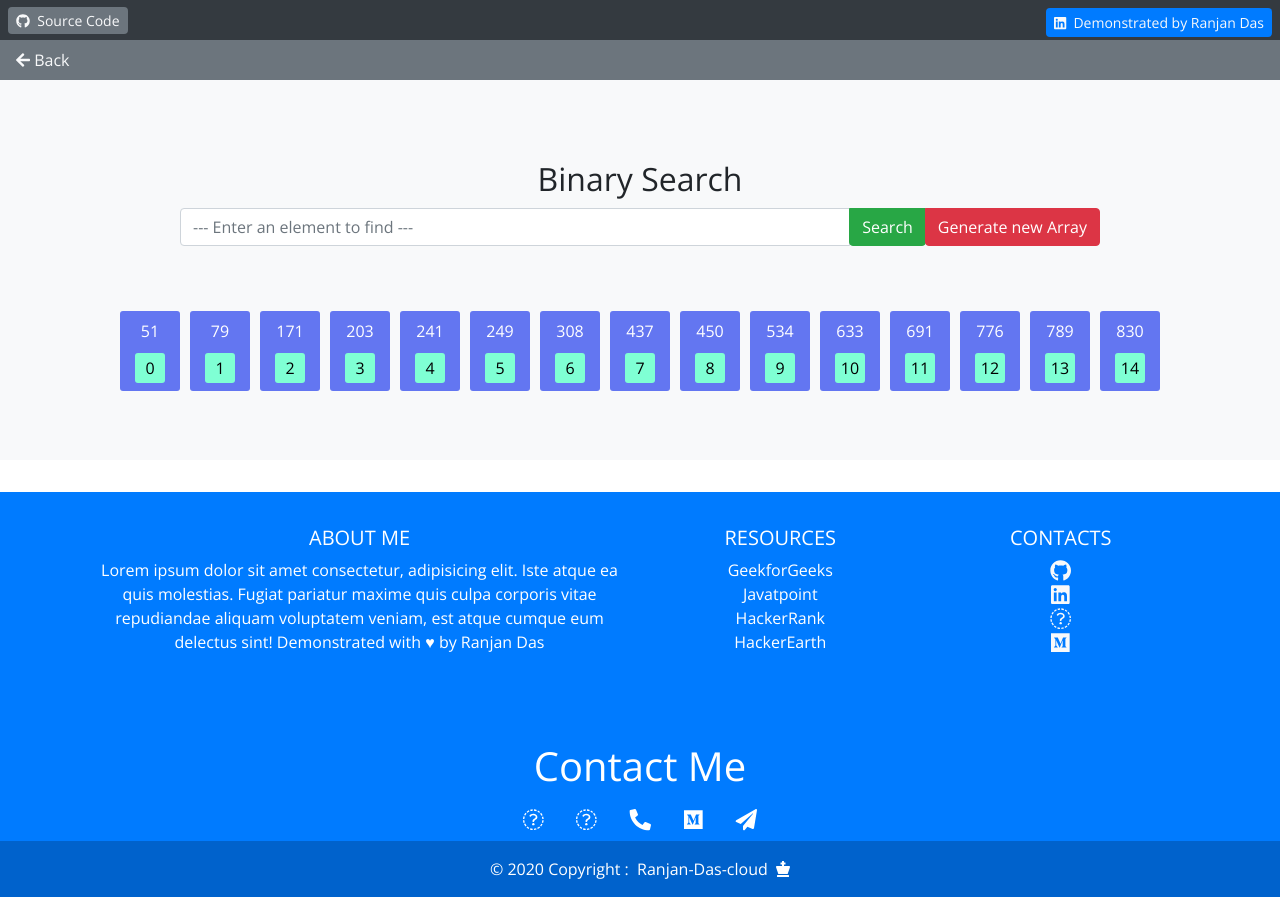
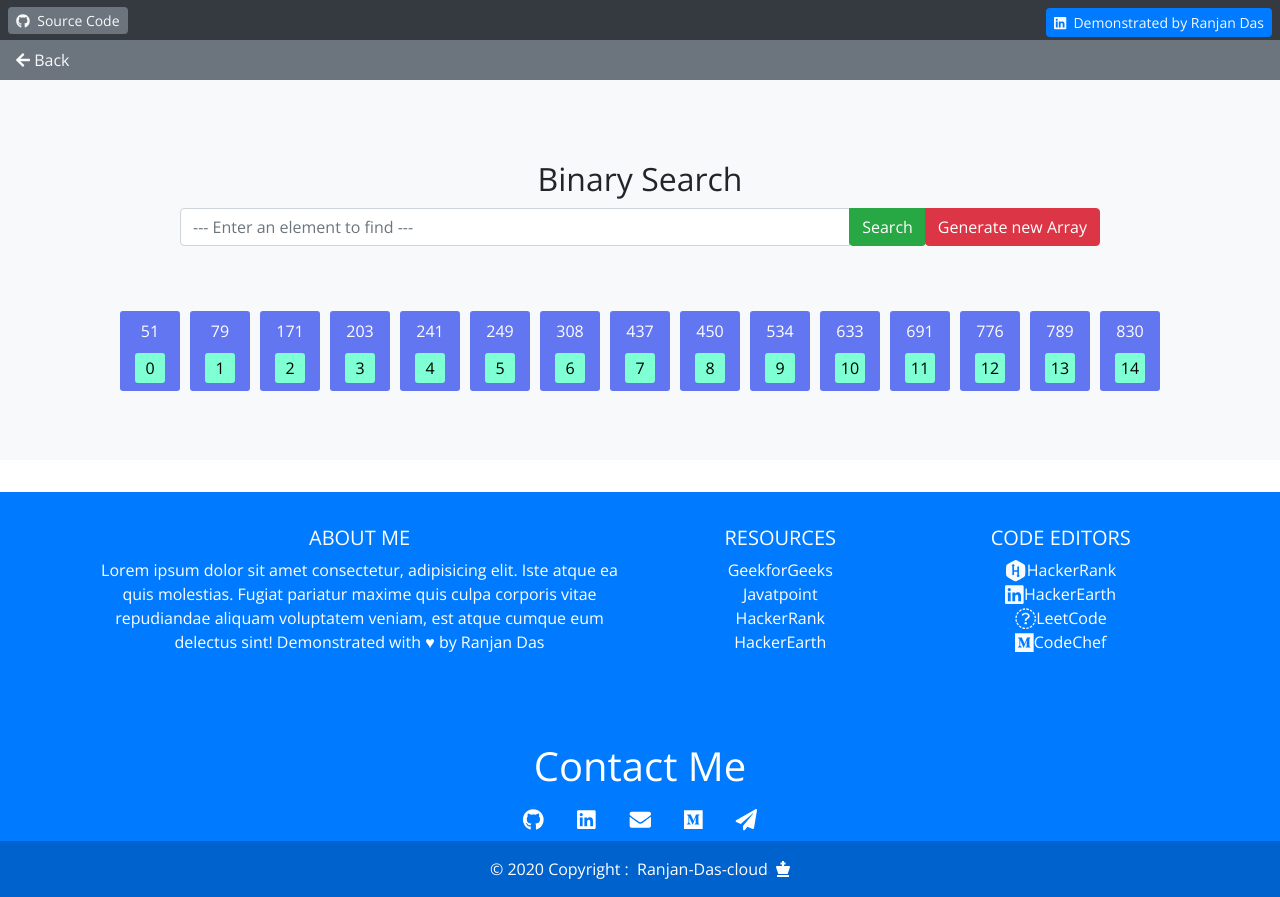
Before and after one commit to Ranjan-Das-cloud/dsa-visualization-using-react, a React (Create React App) app: page /#/binary-search in a window 1280 px wide. Built offline with nearby package versions, Linux system fonts and the light colour scheme.

Commit message:
Updated Footer component of React App

```diff
--- a/src/sortingAlgorithms/components/subComponents/Footer/index.js
+++ b/src/sortingAlgorithms/components/subComponents/Footer/index.js
@@ -1,8 +1,6 @@
 import React from 'react';
 
 //  import { MDBCol, MDBContainer, MDBRow, MDBFooter } from "mdbreact";
-
-import './node_modules/@'
 
 
 const Footer = () => {
@@ -54,20 +52,20 @@ const Footer = () => {
           </div>
 
           <div class="col-lg-3 col-md-6 mb-4 mb-md-0">
-            <h5 class="text-uppercase">Contacts</h5>
+            <h5 class="text-uppercase">Code Editors</h5>
 
             <ul class="list-unstyled mb-0">
               <li>
-                <a href="https://github.com/Ranjan-Das-cloud" target="_blank" rel="noopener noreferrer" class="text-white"><i className="fab text-light hover-me  fa-lg fa-github"></i></a>
+                <a href="https://www.hackerrank.com" target="_blank" rel="noopener noreferrer" class="text-white"><i className="fab text-light hover-me  fa-lg fa-hackerrank"></i>HackerRank</a>
               </li>
               <li>
-                <a href="https://linkedin.com/" target="_blank" rel="noopener noreferrer" class="text-white"><i className="fab text-light fa-lg fa-linkedin"></i></a>
+                <a href="https://www.hackerearth.com" target="_blank" rel="noopener noreferrer" class="text-white"><i className="fab text-light fa-lg fa-linkedin"></i>HackerEarth</a>
               </li>
               <li>
-                <a href="https://gmail.com/" target="_blank" rel="noopener noreferrer" class="text-white"><i className="fab text-light fa-lg fa-paper-plane"></i></a>
+                <a href="https://www.leetcode.com" target="_blank" rel="noopener noreferrer" class="text-white"><i className="fab text-light fa-lg fa-paper-plane"></i>LeetCode</a>
               </li>
               <li>
-                <a href="https://www.medium.com/@ranjan.das" target="_blank" rel="noopener noreferrer" class="text-white"><i className="fab text-light fa-lg fa-medium"></i></a>
+                <a href="https://www.codechef.com" target="_blank" rel="noopener noreferrer" class="text-white"><i className="fab text-light fa-lg fa-medium"></i>CodeChef</a>
               </li>
             </ul>
           </div>
@@ -90,8 +88,7 @@ const Footer = () => {
                 <div>
                   <span class="icon is-large">
                     <span class="fa-stack fa-lg">
-                      <i class="fas fa-github
-                            fa-stack-1x"></i>
+                      <a href="https://github.com/Ranjan-Das-cloud" target="_blank" rel="noopener noreferrer" class="text-white"><i class="fab fa-github fa-stack-1x"></i></a>
 
                     </span>
                   </span>
@@ -99,31 +96,28 @@ const Footer = () => {
                   <span class="icon is-large">
                     <span class="fa-stack fa-lg">
 
-                      <i class="fas fa-linkedin
-                        fa-stack-1x has-text-white"></i>
+                      <a href="https://linkedin.com/" target="_blank" rel="noopener noreferrer" class="text-white"><i class="fab fa-linkedin fa-stack-1x has-text-white"></i></a>
                     </span>
                   </span>
 
                   <span class="icon is-large">
                     <span class="fa-stack fa-lg">
 
-                      <a href="www.google.com" target="_blank" rel="noopener noreferrer" class="text-white"><i class="fas fa-phone-alt fa-stack-1x has-text-white"></i></a>
+                      <a href="https://gmail.com/" target="_blank" rel="noopener noreferrer" class="text-white"><i class="fas fa-envelope fa-stack-1x has-text-white"></i></a>
                     </span>
                   </span>
 
                   <span class="icon is-large">
                     <span class="fa-stack fa-lg">
 
-                      <i class="fab fa-medium
-                        fa-stack-1x has-text-white"></i>
+                      <a href="https://www.medium.com/@ranjan.das" target="_blank" rel="noopener noreferrer" class="text-white"><i class="fab fa-medium fa-stack-1x has-text-white"></i></a>
                     </span>
                   </span>
 
                   <span class="icon is-large">
                     <span class="fa-stack fa-lg">
 
-                      <i class="fas fa-paper-plane
-                        fa-stack-1x has-text-white"></i>
+                      <a href="https://www.telegram.com" target="_blank" rel="noopener noreferrer" class="text-white"><i class="fas fa-paper-plane fa-stack-1x has-text-white"></i></a>
                     </span>
                   </span>
                 </div>
```
Also changed, not shown: 1 other file (tests, documents, lock files or other folders).
